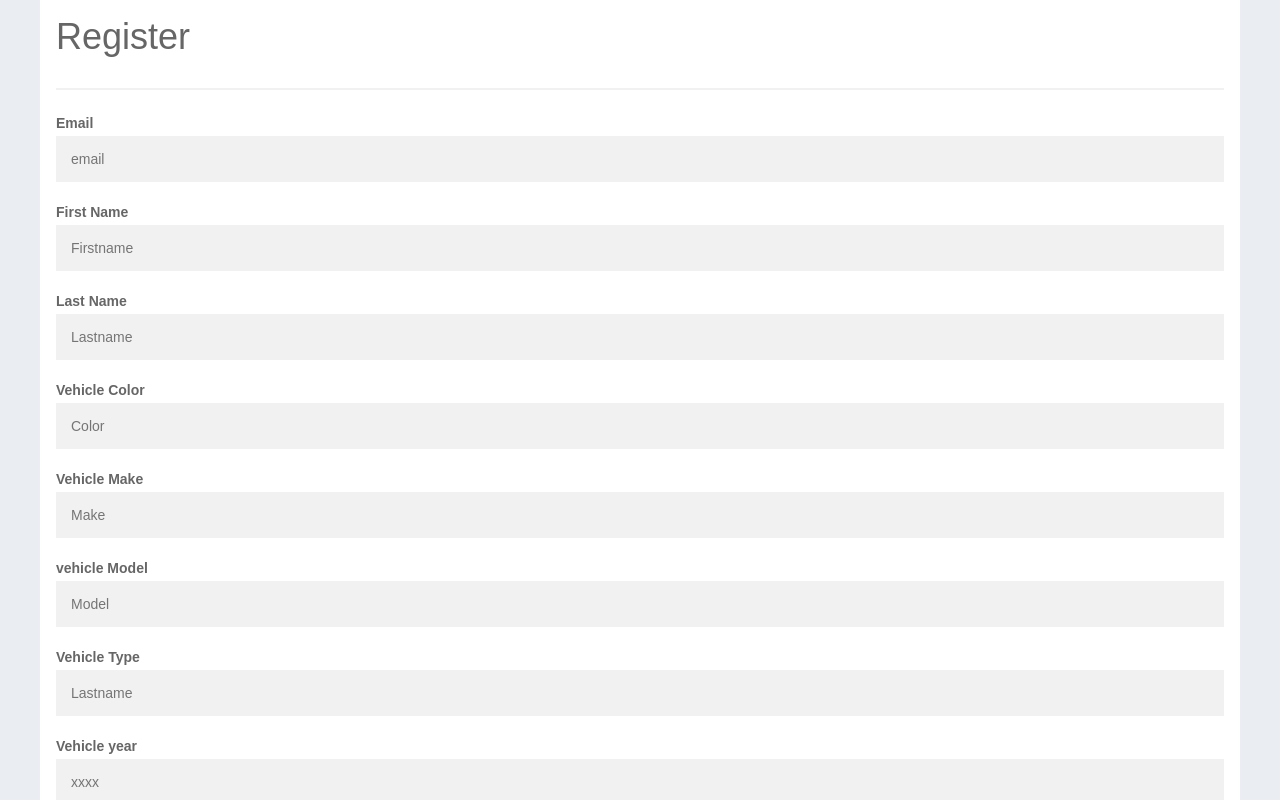
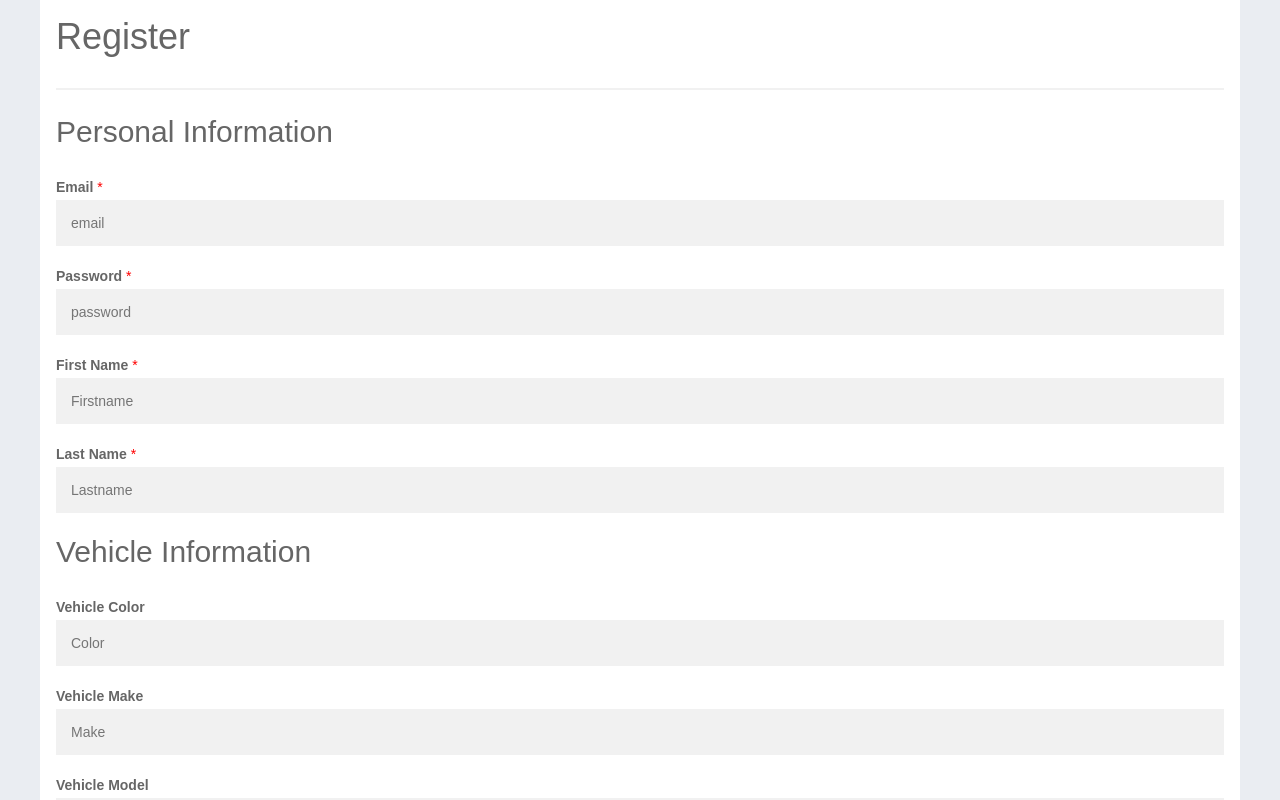
Before and after one commit to TeamScrummers/CampusRide, a SvelteKit app: page /auth in a window 1280 px wide. Shown: the top 800 px of the page. Built offline with nearby package versions, Linux system fonts and the light colour scheme.

Commit message:
Registration page now has more fields, labels, and writes to DB Personal info fields are required as marked by red asterisk, vehicle information is not required

```diff
--- a/src/routes/auth/+page.svelte
+++ b/src/routes/auth/+page.svelte
@@ -1,44 +1,55 @@
 <script>
     import{ handleOnRegister } from "../firebase/Auth"
+
     let emailReg;
     let passwordReg;
+    let firstName = '';
+    let lastName = '';
+    let vehicleMake = '';
+    let vehicleModel = '';
+    let vehicleYear = '';
+    let licensePlate = '';
+    let vehicleColor = '';
 </script>
 
 
 <body>
-    <form on:submit={ handleOnRegister(emailReg, passwordReg) }>
+    <form on:submit={ handleOnRegister(emailReg, passwordReg, firstName, lastName, vehicleColor, vehicleMake, vehicleModel, vehicleYear, licensePlate) }>
         <div class="container">
             <h1>Register</h1>
             <hr>
+            <h2>Personal Information</h2>
 
-            <label for="email"><b>Email</b></label>
-            <input type="text" name="email" placeholder="email" bind:value={emailReg}>
+            <label for="email"><b>Email</b> <span style="color: red;">*</span></label>
+            <input type="text" name="email" placeholder="email" bind:value={emailReg} required>
 
-            <label for="fName"><b>First Name</b></label>
-            <input type="text" name="fName" placeholder="Firstname">
+            <label for="password"><b>Password</b> <span style="color: red;">*</span></label>
+            <input type="password" name="password" placeholder="password" bind:value={passwordReg} required>
 
-            <label for="lName"><b>Last Name</b></label>
-            <input type="text" name="lName" placeholder="Lastname">
+            <label for="fName"><b>First Name</b> <span style="color: red;">*</span></label>
+            <input type="text" name="fName" placeholder="Firstname" bind:value={firstName} required>
+
+            <label for="lName"><b>Last Name</b> <span style="color: red;">*</span></label>
+            <input type="text" name="lName" placeholder="Lastname" bind:value={lastName} required>
+
+            <h2>Vehicle Information</h2>
 
             <label for="vColor"><b>Vehicle Color</b></label>
-            <input type="text" name="vColor" placeholder="Color">
+            <input type="text" name="vColor" placeholder="Color" bind:value={vehicleColor}>
 
             <label for="vMake"><b>Vehicle Make</b></label>
-            <input type="text" name="vMake" placeholder="Make">
+            <input type="text" name="vMake" placeholder="Make" bind:value={vehicleMake}>
 
-            <label for="vModel"><b>vehicle Model</b></label>
-            <input type="text" name="vModel" placeholder="Model">
+            <label for="vModel"><b>Vehicle Model</b></label>
+            <input type="text" name="vModel" placeholder="Model" bind:value={vehicleModel}>
 
-            <label for="vType"><b>Vehicle Type</b></label>
-            <input type="text" name="vType" placeholder="Lastname">
+            <label for="vYear"><b>Vehicle Year</b></label>
+            <input type="text" name="vYear" placeholder="xxxx" bind:value={vehicleYear}>
 
-            <label for="vYear"><b>Vehicle year</b></label>
-            <input type="text" name="vYear" placeholder="xxxx">
+            <label for="lpn"><b>License Plate #</b></label>
+            <input type="text" name="lpn" placeholder="123ABC" bind:value={licensePlate}>
 
-            <label for="password"><b>Password</b></label>
-            <input type="password" name="password" placeholder="password" bind:value={passwordReg}>
             <button name="submitData" class="registerbtn">Register</button>
-
             <hr>
         </div>
     </form>
--- a/src/routes/firebase/Auth.js
+++ b/src/routes/firebase/Auth.js
@@ -7,13 +7,20 @@ import { goto } from '$app/navigation'
 const auth = getAuth();
 const database = getDatabase(app);
 
-export function handleOnRegister(email, password){
+export function handleOnRegister(email, password, firstName, lastName, vehicleColor, vehicleMake, vehicleModel, vehicleYear, licensePlate){
     createUserWithEmailAndPassword(auth, email, password)
         .then((userCredential) => {
             const user = userCredential.user;
             set(ref(database, 'users/' + user.uid), {
                 email: email,
-                password: password
+                password: password,
+                firstName: firstName,
+                lastName: lastName,
+                vehicleColor: vehicleColor,
+                vehicleMake: vehicleMake,
+                vehicleModel: vehicleModel,
+                vehicleYear: vehicleYear,
+                licensePlate: licensePlate
             })
                 .then(() => {
                     alert('User created successfully');
@@ -28,6 +35,7 @@ export function handleOnRegister(email, password){
             alert(errorMessage);
         });
 }
+
 
 /**
  * @brief Handles loging in with Firebase Auth, logs time when last login.
```
